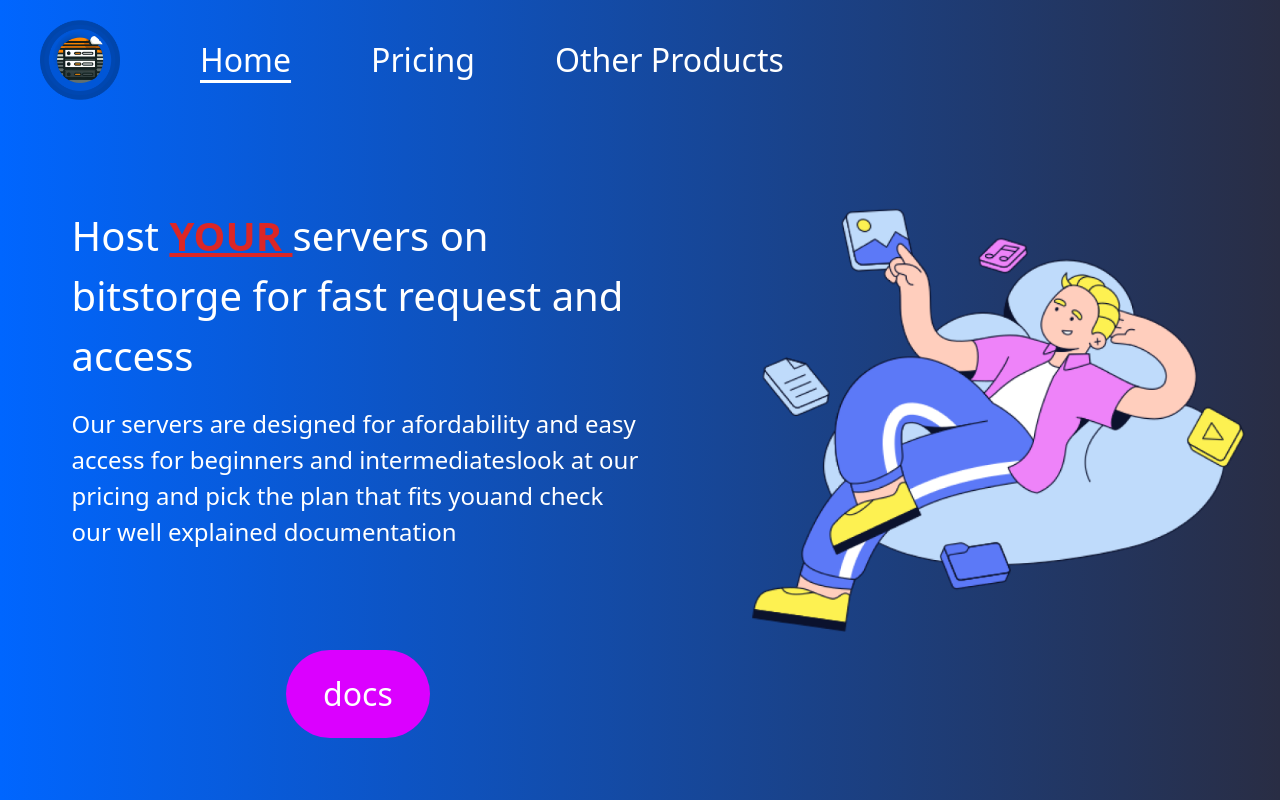
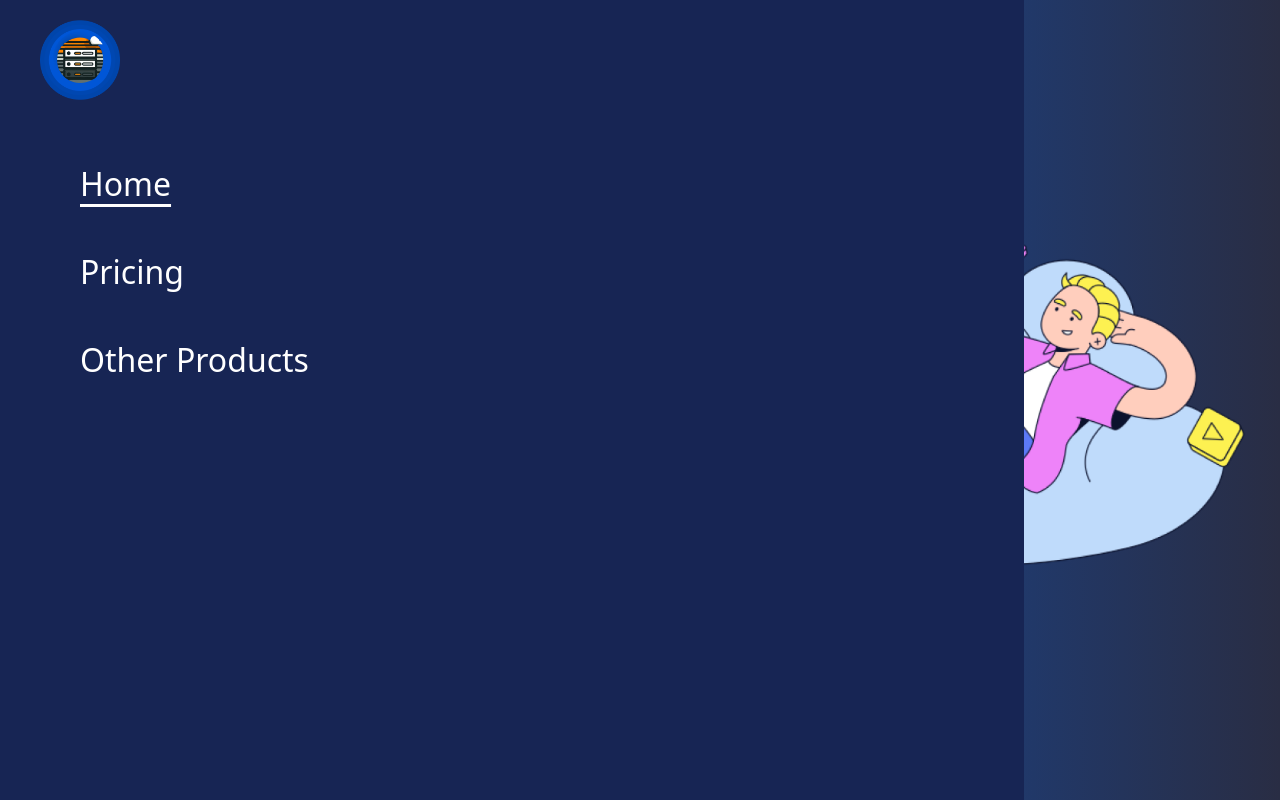
Before and after one commit to Jadeeeeeeeeeeee/bitStorge, a React (Vite) app: page / in a window 1280 px wide. Built offline with nearby package versions, Linux system fonts and the light colour scheme.

Commit message:
fixed sidebar clipping

```diff
--- a/src/componenets/SideBar.jsx
+++ b/src/componenets/SideBar.jsx
@@ -1,4 +1,4 @@
-import { useState } from 'react';
+import { useState, useEffect } from 'react';
 import Logo from '../assets/Icon.png'
 import { Link, useLocation } from 'react-router-dom';
 import { FiMenu } from "react-icons/fi";
@@ -20,6 +20,13 @@ function SideBar() {
         setIsOpen(!isOpen);
       }
 
+      useEffect(() => {
+        document.body.style.overflow = isOpen ? 'hidden' : 'auto';
+        // Clean up function to reset overflow when component unmounts
+        return () => {
+            document.body.style.overflow = 'auto';
+        };
+    }, [isOpen]);
 
     return(<>
     <div className='w-full h-3/20 flex items-center '>
@@ -32,7 +39,7 @@ function SideBar() {
         <Link  to="/Pricing" className={`ml-7 verysm:ml-4 sm:ml-32 md:ml-14 lg:ml-20 sm:text-15/10 lg:text-20/10 md:text-15/10 text-10/10 underline-offset-8	 ${isActive('/Pricing') ? 'underline' : 'no-underline'}`}>Pricing</Link>
         <Link  to="/OtherProducts" className={`ml-7 verysm:ml-4 sm:ml-32 md:ml-14 lg:ml-20 sm:text-15/10 lg:text-20/10 md:text-15/10 text-10/10 underline-offset-8	 ${isActive('/OtherProducts') ? 'underline' : 'no-underline'}`}>Other Products</Link>
         </div>
-        <div className={` visible midSm:hidden h-screen w-7/10 bg-blue-950 absolute ${isOpen ? '-left-0' : '-left-full'} top-0 z-50 transition-all duration-500`}>
+        <div className={`fixed h-screen w-8/10 inset-0 z-50 bg-blue-950 transition-all duration-500 flex flex-col ${isOpen ? '-inset-x-10/10' : 'inset-x-0'}`}>
          <div className='w-full h-3/20 flex flex-row items-center justify-between'>
             <img  src={Logo} className='ml-3 lg:h-20 3xl:w-32 3xl:h-32 md:h-20 size-16 sm:w-20 lg:w-20 md:w-20 ml-2sm:ml-10 lg:ml-10 md:ml-10 shrink-0 grow-0 userDrag hover:cursor-pointer'/>
             <MdOutlineCancel onClick={toggleSidebar} className='mr-1 text-red-600 block midSm:hidden lg:h-20 3xl:w-32 3xl:h-32 md:h-20 size-18 sm:w-20 lg:w-20 md:w-20 ml-2sm:ml-10 lg:ml-10 md:ml-10 shrink-0 grow-0 userDrag hover:cursor-pointer '/>
```
